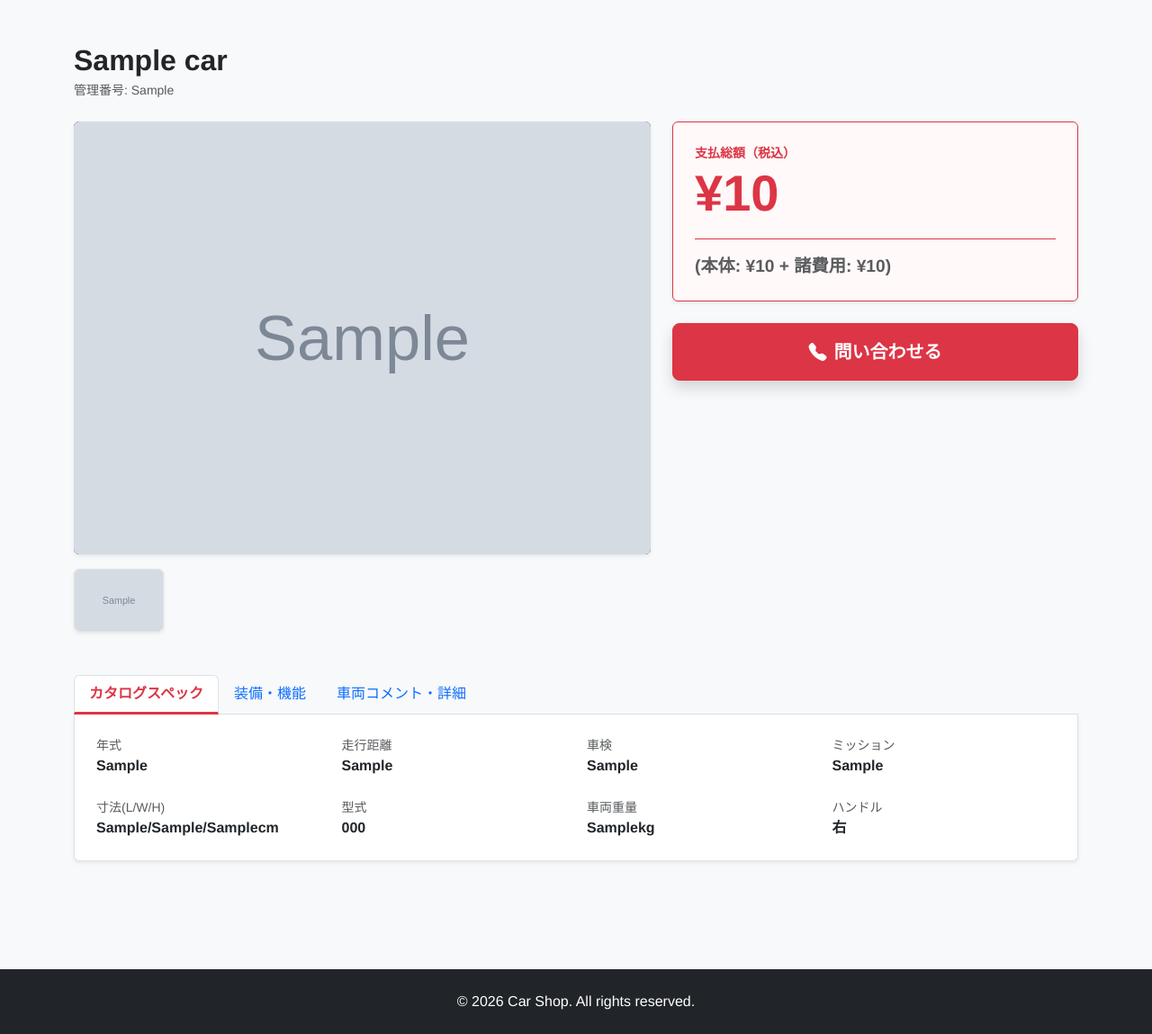
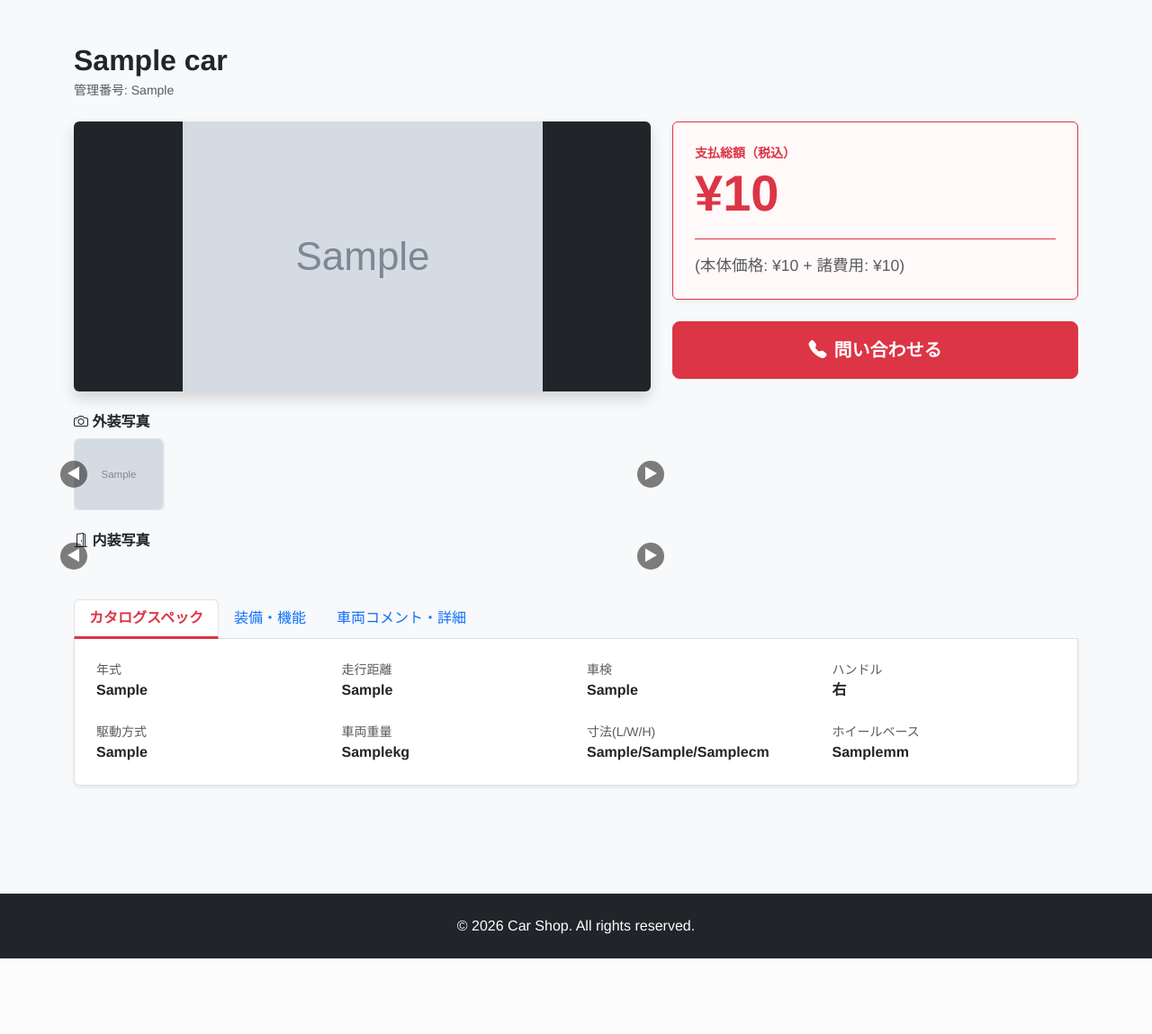
Before and after one commit to shinyaokubo-ai/car_shop, a Django app: page /1/ in a window 1280 px wide. Shown: the part 68-1217 px from the top of the page at 90% size. After the commit the page ends 1133 px from the top, so only its background shows below. Run offline with Django 5.2, Linux system fonts and the light colour scheme; tables that the repository leaves empty hold one stand-in row (values such as "Sample post"); grey boxes marked "Sample" are stand-in pictures.

Commit message:
写真の列分け・装備カテゴリ化・車歴タイルの実装

```diff
--- a/cars/templates/cars/car_detail.html
+++ b/cars/templates/cars/car_detail.html
@@ -3,13 +3,25 @@
 
 {% block content %}
 <style>
-    /* タイルマスのデザイン：画像を再現 */
-    .eq-grid { display: grid; grid-template-columns: repeat(auto-fill, minmax(140px, 1fr)); gap: 8px; }
-    .eq-tile {
-        padding: 8px 4px; border-radius: 4px; text-align: center; font-size: 0.85rem; font-weight: bold; border: 1px solid #e0e0e0;
+    /* タイルマスのデザイン：要望③の画像を再現 */
+    .eq-grid { display: grid; grid-template-columns: repeat(auto-fill, minmax(130px, 1fr)); gap: 8px; margin-bottom: 20px; }
+    .eq-tile { padding: 8px 4px; border-radius: 4px; text-align: center; font-size: 0.8rem; font-weight: bold; border: 1px solid #e0e0e0; }
+    .eq-on { background-color: #fff3e0; color: #ef6c00; border-color: #ffe0b2; } /* 装備あり：オレンジ */
+    .eq-off { background-color: #ffffff; color: #ced4da; } /* 装備なし：グレー */
+
+    /* 写真の横並びスクロール（矢印対応） */
+    .photo-scroll-container { position: relative; display: flex; align-items: center; }
+    .photo-row {
+        display: flex; overflow-x: auto; scroll-behavior: smooth; gap: 8px;
+        -ms-overflow-style: none; scrollbar-width: none; /* スクロールバー非表示 */
     }
-    .eq-on { background-color: #fff3e0; color: #ef6c00; border-color: #ffe0b2; } /* 装備あり（オレンジ系） */
-    .eq-off { background-color: #ffffff; color: #ced4da; } /* 装備なし（グレー） */
+    .photo-row::-webkit-scrollbar { display: none; }
+    .photo-item { flex: 0 0 calc(100% / 6 - 8px); min-width: 100px; }
+    .scroll-btn {
+        position: absolute; top: 50%; transform: translateY(-50%); background: rgba(0,0,0,0.5);
+        color: white; border: none; border-radius: 50%; width: 30px; height: 30px; z-index: 10;
+    }
+    .btn-next { right: -15px; } .btn-prev { left: -15px; }
 
     .nav-tabs .nav-link.active { color: #dc3545; font-weight: bold; border-bottom: 3px solid #dc3545; }
 </style>
@@ -22,17 +34,32 @@
 
     <div class="row g-4 mb-5">
         <div class="col-lg-7">
-            <div class="main-image mb-3 shadow-sm rounded overflow-hidden bg-dark">
+            <div class="main-image mb-4 shadow rounded overflow-hidden bg-dark text-center">
                 {% if car.get_main_image_url %}
-                    <img src="{{ car.get_main_image_url }}" class="img-fluid w-100" style="max-height: 500px; object-fit: contain;">
+                    <img src="{{ car.get_main_image_url }}" class="img-fluid" style="max-height: 500px;">
                 {% endif %}
             </div>
-            <div class="row g-2">
-                {% for car_image in car.images.all %}
-                <div class="col-3 col-md-2">
-                    <img src="{{ car_image.image.url }}" class="img-fluid rounded border shadow-sm" style="height: 70px; width: 100%; object-fit: cover;">
+
+            <h6 class="fw-bold mt-4 mb-2"><i class="bi bi-camera"></i> 外装写真</h6>
+            <div class="photo-scroll-container mb-4">
+                <button class="scroll-btn btn-prev" onclick="scrollRow('exterior', -200)">◀</button>
+                <div class="photo-row" id="exterior-row">
+                    {% for img in car.images.all %}{% if img.image_type == 'exterior' %}
+                        <div class="photo-item"><img src="{{ img.image.url }}" class="img-fluid rounded border shadow-sm" style="height: 80px; width: 100%; object-fit: cover;"></div>
+                    {% endif %}{% endfor %}
                 </div>
-                {% endfor %}
+                <button class="scroll-btn btn-next" onclick="scrollRow('exterior', 200)">▶</button>
+            </div>
+
+            <h6 class="fw-bold mb-2"><i class="bi bi-door-open"></i> 内装写真</h6>
+            <div class="photo-scroll-container">
+                <button class="scroll-btn btn-prev" onclick="scrollRow('interior', -200)">◀</button>
+                <div class="photo-row" id="interior-row">
+                    {% for img in car.images.all %}{% if img.image_type == 'interior' %}
+                        <div class="photo-item"><img src="{{ img.image.url }}" class="img-fluid rounded border shadow-sm" style="height: 80px; width: 100%; object-fit: cover;"></div>
+                    {% endif %}{% endfor %}
+                </div>
+                <button class="scroll-btn btn-next" onclick="scrollRow('interior', 200)">▶</button>
             </div>
         </div>
 
@@ -40,12 +67,12 @@
             <div class="p-4 mb-4 rounded border border-danger shadow-sm" style="background-color: #fff9f9;">
                 <p class="text-danger mb-0 small fw-bold">支払総額（税込）</p>
                 <div class="text-danger fw-bold display-4">¥{{ car.price_total|intcomma }}</div>
-                <p class="mb-0 text-muted border-top border-danger pt-3 mt-3" style="font-size: 1.2rem; font-weight: 600;">
-                    (本体: ¥{{ car.price_vehicle|intcomma }} + 諸費用: ¥{{ car.price_misc|intcomma }})
+                <p class="mb-0 text-muted border-top border-danger pt-3 mt-3" style="font-size: 1.1rem;">
+                    (本体価格: ¥{{ car.price_vehicle|intcomma }} + 諸費用: ¥{{ car.price_misc|intcomma }})
                 </p>
             </div>
             <div class="d-grid gap-2">
-                <a href="tel:03-XXXX-XXXX" class="btn btn-danger btn-lg fw-bold py-3 shadow"><i class="bi bi-telephone-fill me-2"></i>問い合わせる</a>
+                <a href="tel:03-XXXX-XXXX" class="btn btn-danger btn-lg fw-bold py-3"><i class="bi bi-telephone-fill me-2"></i>問い合わせる</a>
             </div>
         </div>
     </div>
@@ -57,68 +84,79 @@
     </ul>
 
     <div class="tab-content border-start border-end border-bottom p-4 bg-white shadow-sm rounded-bottom mb-5">
-
         <div class="tab-pane fade show active" id="spec">
             <div class="row row-cols-2 row-cols-md-4 g-4">
                 <div class="col"><small class="text-muted d-block">年式</small><strong>{{ car.registration_year }}</strong></div>
                 <div class="col"><small class="text-muted d-block">走行距離</small><strong>{{ car.mileage }}</strong></div>
                 <div class="col"><small class="text-muted d-block">車検</small><strong>{{ car.inspection }}</strong></div>
-                <div class="col"><small class="text-muted d-block">ミッション</small><strong>{{ car.transmission }}</strong></div>
+                <div class="col"><small class="text-muted d-block">ハンドル</small><strong>{{ car.handle }}</strong></div>
+                <div class="col"><small class="text-muted d-block">駆動方式</small><strong>{{ car.drive_system }}</strong></div>
+                <div class="col"><small class="text-muted d-block">車両重量</small><strong>{{ car.weight }}kg</strong></div>
                 <div class="col"><small class="text-muted d-block">寸法(L/W/H)</small><strong>{{ car.length }}/{{ car.width }}/{{ car.height }}cm</strong></div>
-                <div class="col"><small class="text-muted d-block">型式</small><strong>{{ car.model_code }}</strong></div>
-                <div class="col"><small class="text-muted d-block">車両重量</small><strong>{{ car.weight }}kg</strong></div>
-                <div class="col"><small class="text-muted d-block">ハンドル</small><strong>{{ car.handle }}</strong></div>
+                <div class="col"><small class="text-muted d-block">ホイールベース</small><strong>{{ car.wheelbase }}mm</strong></div>
             </div>
         </div>
 
         <div class="tab-pane fade" id="equipment">
-            <h6 class="fw-bold mb-3 border-bottom pb-2">主要装備一覧</h6>
-            <div class="eq-grid mb-5">
+            <h6 class="fw-bold mb-3 border-bottom pb-2">安全装備</h6>
+            <div class="eq-grid">
                 <div class="eq-tile {% if car.has_aircon %}eq-on{% else %}eq-off{% endif %}">エアコン</div>
-                <div class="eq-tile {% if car.has_power_steering %}eq-on{% else %}eq-off{% endif %}">パワステ</div>
                 <div class="eq-tile {% if car.has_abs %}eq-on{% else %}eq-off{% endif %}">ABS</div>
+                <div class="eq-tile {% if car.has_collision_safety %}eq-on{% else %}eq-off{% endif %}">衝突被害軽減ブレーキ</div>
                 <div class="eq-tile {% if car.has_cruise_control %}eq-on{% else %}eq-off{% endif %}">クルコン</div>
+                <div class="eq-tile {% if car.has_back_camera %}eq-on{% else %}eq-off{% endif %}">バックカメラ</div>
+                <div class="eq-tile {% if car.has_etc %}eq-on{% else %}eq-off{% endif %}">ETC</div>
+            </div>
+
+            <h6 class="fw-bold mb-3 border-bottom pb-2">外装・内装装備</h6>
+            <div class="eq-grid">
                 <div class="eq-tile {% if car.has_leather_seat %}eq-on{% else %}eq-off{% endif %}">本革シート</div>
                 <div class="eq-tile {% if car.has_sunroof %}eq-on{% else %}eq-off{% endif %}">サンルーフ</div>
-                <div class="eq-tile {% if car.has_back_camera %}eq-on{% else %}eq-off{% endif %}">バックカメラ</div>
-                <div class="eq-tile {% if car.has_etc %}eq-on{% else %}eq-off{% endif %}">ETC</div>
+                <div class="eq-tile {% if car.has_aluminum_wheel %}eq-on{% else %}eq-off{% endif %}">アルミホイール</div>
                 <div class="eq-tile {% if car.has_led_headlight %}eq-on{% else %}eq-off{% endif %}">LEDライト</div>
-                <div class="eq-tile {% if car.has_seat_heater %}eq-on{% else %}eq-off{% endif %}">シートヒーター</div>
+                <div class="eq-tile {% if car.has_power_seat %}eq-on{% else %}eq-off{% endif %}">パワーシート</div>
             </div>
 
-            <div class="row g-4">
-                {% if car.equipment_standard %}
-                <div class="col-md-4">
-                    <h6 class="fw-bold border-start border-3 border-danger ps-2">標準装備</h6>
-                    <div class="p-2 bg-light small rounded" style="white-space: pre-wrap;">{{ car.equipment_standard }}</div>
-                </div>
-                {% endif %}
-                {% if car.equipment_option %}
-                <div class="col-md-4">
-                    <h6 class="fw-bold border-start border-3 border-danger ps-2">オプション装備</h6>
-                    <div class="p-2 bg-light small rounded" style="white-space: pre-wrap;">{{ car.equipment_option }}</div>
-                </div>
-                {% endif %}
-                {% if car.equipment_custom %}
-                <div class="col-md-4">
-                    <h6 class="fw-bold border-start border-3 border-danger ps-2">カスタム装備</h6>
-                    <div class="p-2 bg-light small rounded" style="white-space: pre-wrap;">{{ car.equipment_custom }}</div>
-                </div>
-                {% endif %}
+            <h6 class="fw-bold mb-3 border-bottom pb-2">ナビ・オーディオ</h6>
+            <div class="eq-grid">
+                <div class="eq-tile {% if car.has_bluetooth %}eq-on{% else %}eq-off{% endif %}">Bluetooth</div>
+                <div class="eq-tile {% if car.has_fullseg_tv %}eq-on{% else %}eq-off{% endif %}">フルセグTV</div>
+                <div class="eq-tile {% if car.has_hdd_navi %}eq-on{% else %}eq-off{% endif %}">HDDナビ</div>
+            </div>
+
+            <div class="row g-4 pt-4 border-top">
+                <div class="col-md-4"><h6>標準装備</h6><div class="p-2 bg-light small rounded">{{ car.equipment_standard }}</div></div>
+                <div class="col-md-4"><h6>オプション</h6><div class="p-2 bg-light small rounded">{{ car.equipment_option }}</div></div>
+                <div class="col-md-4"><h6>カスタム</h6><div class="p-2 bg-light small rounded">{{ car.equipment_custom }}</div></div>
             </div>
         </div>
 
         <div class="tab-pane fade" id="comment">
-            <div class="mb-4" style="white-space: pre-wrap; line-height: 1.8;">{{ car.comment }}</div>
+            <div class="mb-5" style="white-space: pre-wrap; line-height: 1.8;">{{ car.comment }}</div>
+
+            <h6 class="fw-bold mb-3 border-bottom pb-2">車歴・書類</h6>
+            <div class="eq-grid mb-5">
+                <div class="eq-tile {% if car.has_one_owner %}eq-on{% else %}eq-off{% endif %}">ワンオーナー</div>
+                <div class="eq-tile {% if car.has_warranty %}eq-on{% else %}eq-off{% endif %}">保証書</div>
+                <div class="eq-tile {% if car.has_service_record %}eq-on{% else %}eq-off{% endif %}">整備手帳</div>
+                <div class="eq-tile {% if car.has_record_book %}eq-yes{% else %}eq-no{% endif %}" style="display:none;"></div> <div class="eq-tile {% if car.has_record_book %}eq-on{% else %}eq-off{% endif %}">記録簿</div>
+                <div class="eq-tile {% if car.has_spare_key %}eq-on{% else %}eq-off{% endif %}">スペアキー</div>
+            </div>
 
             {% if car.youtube_url %}
-            <div class="d-grid mt-4 pt-3 border-top">
-                <a href="{{ car.youtube_url }}" target="_blank" class="btn btn-outline-danger btn-lg fw-bold py-3 shadow-sm">
-                    <i class="bi bi-youtube me-2"></i>この車両の紹介動画を見る（YouTube）
+            <div class="d-grid pt-3 border-top">
+                <a href="{{ car.youtube_url }}" target="_blank" class="btn btn-outline-danger btn-lg fw-bold py-3">
+                    <i class="bi bi-youtube me-2"></i>紹介動画を見る
                 </a>
             </div>
             {% endif %}
         </div>
     </div>
 </div>
+
+<script>
+    function scrollRow(type, amount) {
+        document.getElementById(type + '-row').scrollBy({ left: amount, behavior: 'smooth' });
+    }
+</script>
 {% endblock %}
```
